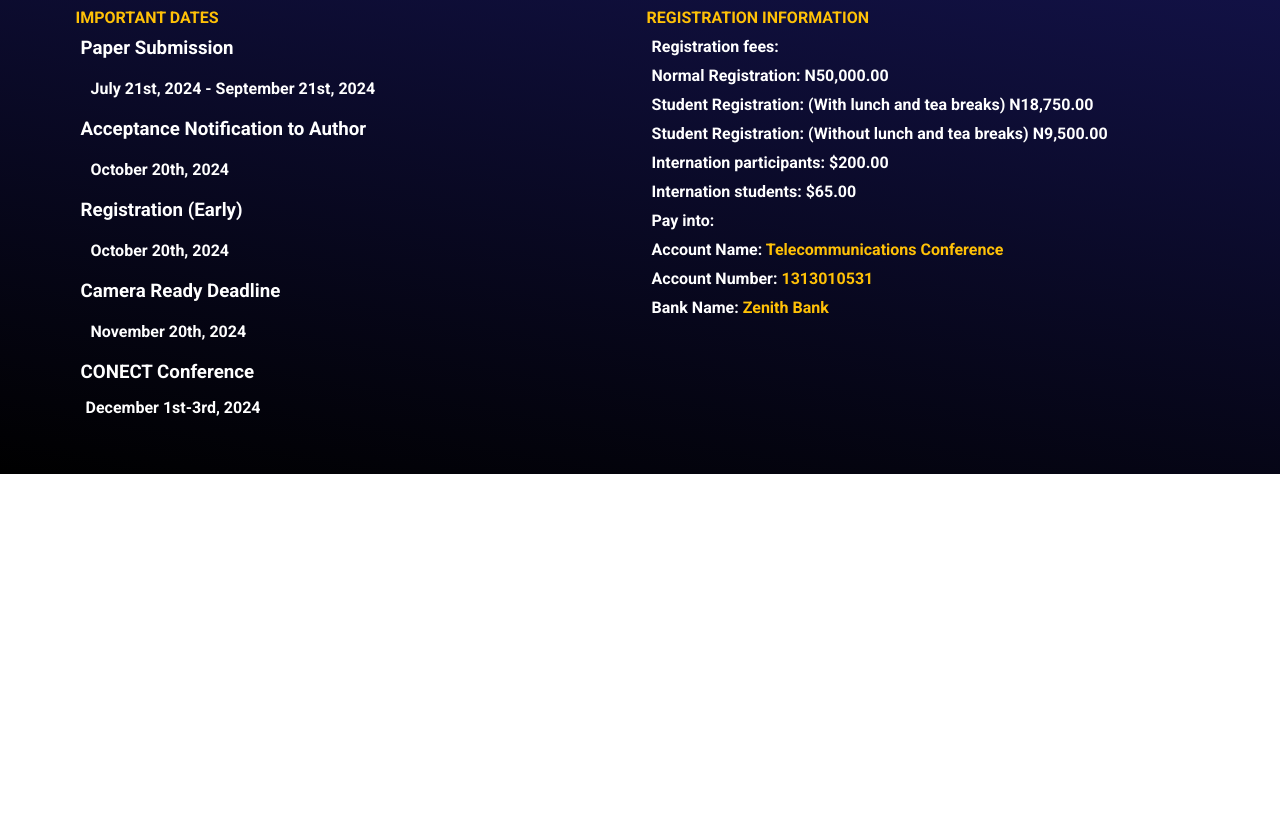
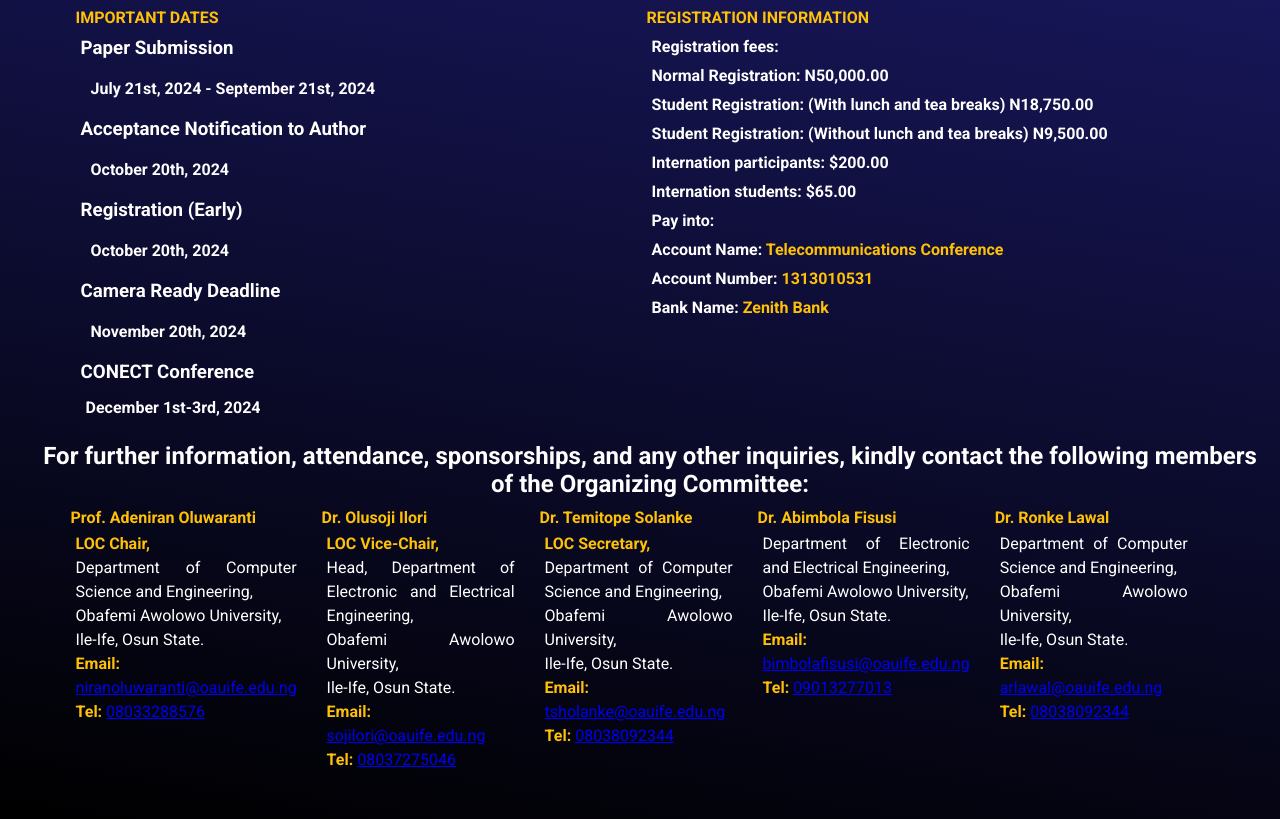
Before and after one commit to Bimcodes/my-website, a plain HTML site: page index.html in a window 1280 px wide. Shown: the part 1386-2205 px from the top of the page. Before the commit the page ends 1860 px from the top, so only its background shows below. Drawn offline with nearby package versions, Linux system fonts and the light colour scheme.

Commit message:
Done with the design

```diff
--- a/index.html
+++ b/index.html
@@ -8,18 +8,11 @@
     rel="stylesheet"
     />
     <link rel="stylesheet" href="styles.css"/>
-    <title>XTCTRA45T</title>
+    <title>Conect2024</title>
 </head>
 <body>
     <div class="heading">
-        <ul class="nav__links2">
-            <li class="link"><a href="#">Home</a></li>
-            <li class="link"><a href="#">About us</a></li>
-            <li class="link"><a href="#">Courses</a></li>
-            <li class="link"><a href="#">Pages</a></li>
-            <li class="link"><a href="#">Contact us</a></li>
 
-        </ul>
         <div class="logo-container">
         <div class="logo"><img src="assets/oaulogo.png" alt="oaulogo" height="100" width="100"></div>
         <div class="logo"><img src="assets/nigeria-communication.jpeg" alt="nigeria-communication height="100" width="100"></div>
@@ -43,7 +36,7 @@
 
         <header class="header">
             <div class="content">
-                <!-- <h1><span>Get Quick</span><br/> Technology Services</h1> -->
+
                 <p >
                     The Obafemi Awolowo University (OAU), Ile-Ife, Nigerian Communications Commission (NCC), Center
                     of Excellence in Telecommunication is proud to announce its 1st International Conference on Telecommunication,
@@ -218,10 +211,86 @@
                         </div>
                     </div>
                 </div>
+                <div>
+                    <h2 style="color: white; text-align: center;">
+                        For further information, attendance, sponsorships, and any other inquiries, kindly contact the following members of the Organizing Committee:
+                    </h2>
 
+                    <div style="display: flex; justify-content: space-between; margin-left: 2%; margin-right: 5%;">
+                        <!-- First Column -->
+                        <div style="flex: 1; margin: 10px;">
+                            <h3 style="color: #17a2b8; font-size: medium;">
+                                <strong>Prof. Adeniran Oluwaranti</strong>
+                            </h3>
+                            <p style="line-height: 1.5; margin: 5px;">
+                                <strong>LOC Chair,</strong><br>
+                                Department of Computer Science and Engineering,<br>
+                                Obafemi Awolowo University,<br>
+                                Ile-Ife, Osun State.<br>
+                                <strong>Email:</strong> <a href="mailto:niranoluwaranti@oauife.edu.ng">niranoluwaranti@oauife.edu.ng</a><br>
+                                <strong>Tel:</strong> <a href="tel:+2348033288576">08033288576</a>
+                            </p>
+                        </div>
 
+                        <!-- Second Column -->
+                        <div style="flex: 1; margin: 10px;">
+                            <h3 style="color: #17a2b8; font-size: medium;">
+                                <strong>Dr. Olusoji Ilori</strong>
+                            </h3>
+                            <p style="line-height: 1.5; margin: 5px; letter-spacing: normal">
+                                <strong>LOC Vice-Chair,</strong><br>
+                                Head, Department of Electronic and Electrical Engineering,<br>
+                                Obafemi Awolowo University,<br>
+                                Ile-Ife, Osun State.<br>
+                                <strong>Email:</strong> <a href="mailto:sojilori@oauife.edu.ng">sojilori@oauife.edu.ng</a><br>
+                                <strong>Tel:</strong> <a href="tel:+2348037275046">08037275046</a>
+                            </p>
+                        </div>
 
+                        <!-- Third Column -->
+                        <div style="flex: 1; margin: 10px;">
+                            <h3 style="color: #17a2b8; font-size: medium;">
+                                <strong>Dr. Temitope Solanke</strong>
+                            </h3>
+                            <p style="line-height: 1.5; margin: 5px;">
+                                <strong>LOC Secretary,</strong><br>
+                                Department of Computer Science and Engineering,<br>
+                                Obafemi Awolowo University,<br>
+                                Ile-Ife, Osun State.<br>
+                                <strong>Email:</strong> <a href="mailto:tsholanke@oauife.edu.ng">tsholanke@oauife.edu.ng</a><br>
+                                <strong>Tel:</strong> <a href="tel:+2348038092344">08038092344</a>
+                            </p>
+                        </div>
 
+                        <!-- Fourth Column -->
+                        <div style="flex: 1; margin: 10px;">
+                            <h3 style="color: #17a2b8; font-size: medium;">
+                                <strong>Dr. Abimbola Fisusi</strong>
+                            </h3>
+                            <p style="line-height: 1.5; margin: 5px;">
+                                Department of Electronic and Electrical Engineering,<br>
+                                Obafemi Awolowo University,<br>
+                                Ile-Ife, Osun State.<br>
+                                <strong>Email:</strong> <a href="mailto:bimbolafisusi@oauife.edu.ng">bimbolafisusi@oauife.edu.ng</a><br>
+                                <strong>Tel:</strong> <a href="tel:+2349013277013">09013277013</a>
+                            </p>
+                        </div>
+
+                        <!-- Fifth Column -->
+                        <div style="flex: 1; margin: 10px;">
+                            <h3 style="color: #17a2b8; font-size: medium;">
+                                <strong>Dr. Ronke Lawal</strong>
+                            </h3>
+                            <p style="line-height: 1.5; margin: 5px;">
+                                Department of Computer Science and Engineering,<br>
+                                Obafemi Awolowo University,<br>
+                                Ile-Ife, Osun State.<br>
+                                <strong>Email:</strong> <a href="mailto:arlawal@oauife.edu.ng">arlawal@oauife.edu.ng</a><br>
+                                <strong>Tel:</strong> <a href="tel:+2348038092344">08038092344</a>
+                            </p>
+                        </div>
+                    </div>
+                </div>
 
 
 </body>
```
